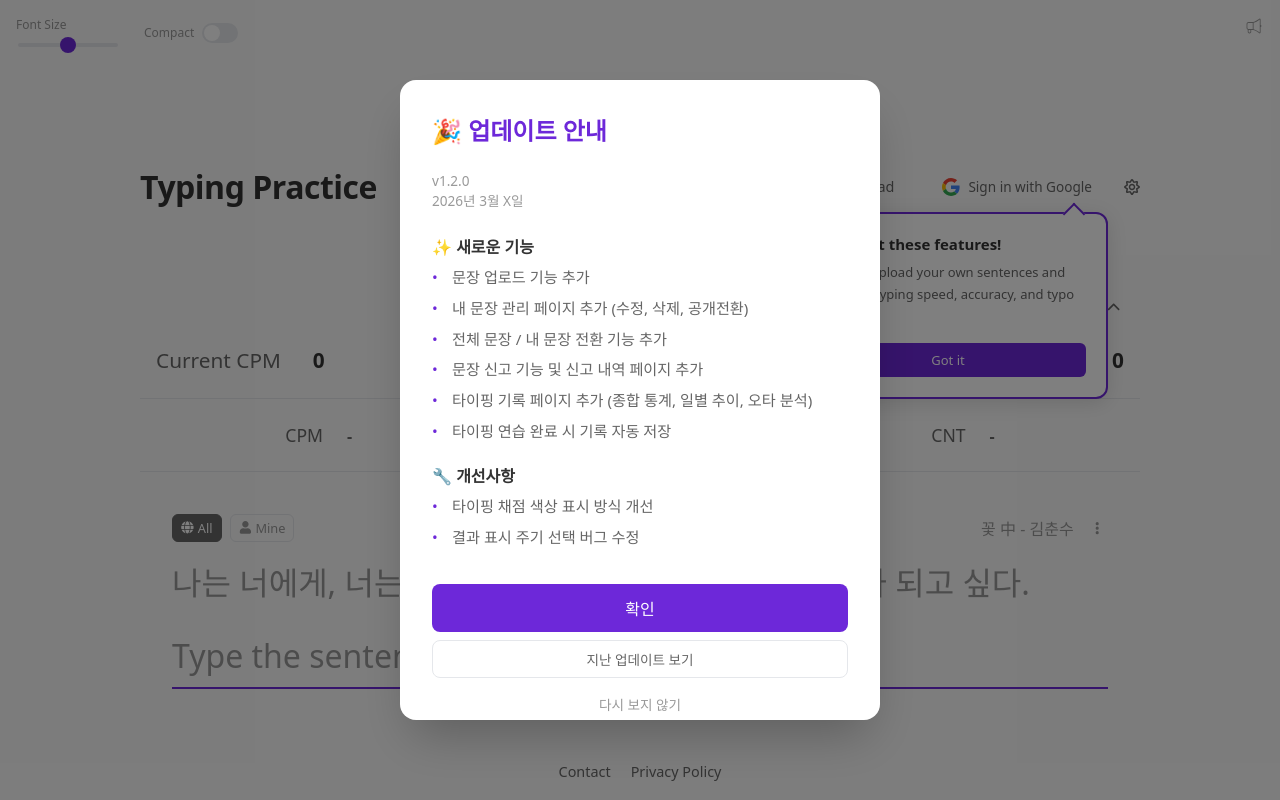
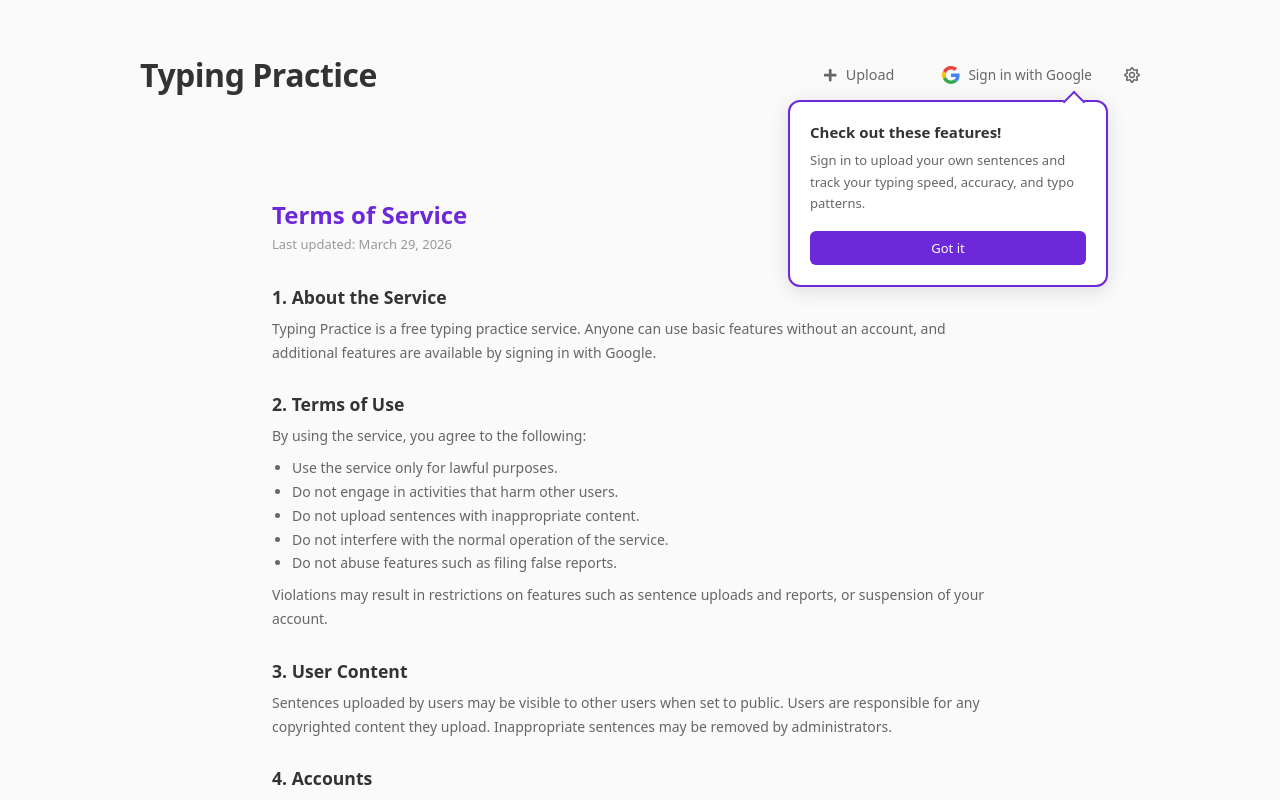
Before and after one commit to HongnamKim/typing-practice, a React (Vite) app in the folder tp-react/: page /terms in a window 1280 px wide. Before the commit this address led to /. Built offline with nearby package versions, Linux system fonts and the light colour scheme; no server answers.

Commit message:
feat: 서비스 이용약관 페이지 추가
- /terms 라우트 및 이용약관 페이지 (한국어/영어 전환)
- 악의적 활동 시 기능 제한/계정 정지 제재 조항 포함
- Contact 영역에 Terms 링크 추가

```diff
--- a/tp-react/src/App.jsx
+++ b/tp-react/src/App.jsx
@@ -14,6 +14,7 @@ import MyQuotes from "./pages/MyQuotes/MyQuotes";
 import MyReports from "./pages/MyReports/MyReports";
 import Stats from "./pages/Stats/Stats";
 import PrivacyPolicy from "./pages/PrivacyPolicy/PrivacyPolicy";
+import TermsOfService from "./pages/TermsOfService/TermsOfService";
 import {Analytics} from "@vercel/analytics/react";
 
 function App() {
@@ -32,6 +33,7 @@ function App() {
                   <Route path="/quote/report" element={<MyReports />} />
                   <Route path="/stats" element={<Stats />} />
                   <Route path="/privacy" element={<PrivacyPolicy />} />
+                  <Route path="/terms" element={<TermsOfService />} />
                   <Route path="*" element={<Navigate to="/" replace />} />
                 </Routes>
                 <Contact />
--- a/tp-react/src/components/AppDiv/AppDiv.jsx
+++ b/tp-react/src/components/AppDiv/AppDiv.jsx
@@ -7,7 +7,7 @@ const AppDiv = ({ children }) => {
   const location = useLocation();
 
   // 상단 여백이 필요 없는 페이지
-  const isCompactPage = location.pathname.startsWith('/quote/') || location.pathname === '/stats' || location.pathname === '/privacy';
+  const isCompactPage = location.pathname.startsWith('/quote/') || location.pathname === '/stats' || location.pathname === '/privacy' || location.pathname === '/terms';
 
   return (
     <div className={`background ${isDark ? "dark" : ""} ${isCompactPage ? "compact" : ""}`}>
--- a/tp-react/src/components/Contact/Contact.jsx
+++ b/tp-react/src/components/Contact/Contact.jsx
@@ -18,6 +18,9 @@ const Contact = () => {
       <Link to="/privacy" className={`contact ${isDark && "dark"}`}>
         Privacy Policy
       </Link>
+      <Link to="/terms" className={`contact ${isDark && "dark"}`}>
+        Terms
+      </Link>
     </div>
   );
 };
--- /dev/null
+++ b/tp-react/src/pages/TermsOfService/TermsOfService.css
@@ -0,0 +1,80 @@
+.terms-container {
+    width: 80%;
+    max-width: 800px;
+    min-width: 600px;
+    margin: 0 auto;
+    padding: 2rem;
+}
+
+.terms-title {
+    font-size: 1.5rem;
+    font-weight: 600;
+    color: var(--color-primary);
+    margin: 0 0 0.25rem 0;
+}
+
+.terms-updated {
+    font-size: 0.8125rem;
+    color: var(--color-text-placeholder);
+    margin: 0 0 2rem 0;
+}
+
+.terms-section {
+    margin-bottom: 1.75rem;
+}
+
+.terms-section h2 {
+    font-size: 1.1rem;
+    font-weight: 600;
+    color: var(--color-text);
+    margin: 0 0 0.5rem 0;
+}
+
+.terms-section p {
+    font-size: 0.875rem;
+    line-height: 1.7;
+    color: var(--color-text-muted);
+    margin: 0 0 0.5rem 0;
+}
+
+.terms-section ul {
+    margin: 0.25rem 0 0.5rem 1.25rem;
+    padding: 0;
+}
+
+.terms-section li {
+    font-size: 0.875rem;
+    line-height: 1.7;
+    color: var(--color-text-muted);
+}
+
+.terms-section a {
+    color: var(--color-primary);
+    text-decoration: none;
+}
+
+.terms-section a:hover {
+    text-decoration: underline;
+}
+
+.terms-footer {
+    margin-top: 1.75rem;
+    display: flex;
+    justify-content: center;
+}
+
+.terms-back-btn {
+    padding: 0.75rem 2rem;
+    border: 1px solid var(--color-border);
+    border-radius: 0.5rem;
+    background-color: transparent;
+    color: var(--color-text-muted);
+    font-size: 1rem;
+    cursor: pointer;
+    transition: all 0.2s;
+}
+
+.terms-back-btn:hover {
+    background-color: var(--color-bg-secondary);
+    color: var(--color-text);
+}
--- /dev/null
+++ b/tp-react/src/pages/TermsOfService/TermsOfService.jsx
@@ -0,0 +1,105 @@
+import {useNavigate} from 'react-router-dom';
+import {useTheme} from '../../Context/ThemeContext';
+import './TermsOfService.css';
+
+const isKorean = navigator.language.startsWith('ko');
+
+function TermsOfService() {
+    const navigate = useNavigate();
+    const {isDark} = useTheme();
+
+    return (
+        <div className={`terms-container ${isDark ? 'dark' : ''}`}>
+            <h1 className="terms-title">{isKorean ? '서비스 이용약관' : 'Terms of Service'}</h1>
+            <p className="terms-updated">{isKorean ? '최종 수정일: 2026년 3월 29일' : 'Last updated: March 29, 2026'}</p>
+
+            <section className="terms-section">
+                <h2>{isKorean ? '1. 서비스 소개' : '1. About the Service'}</h2>
+                <p>
+                    {isKorean
+                        ? 'Typing Practice는 무료로 제공되는 타이핑 연습 서비스입니다. 누구나 회원가입 없이 기본 기능을 이용할 수 있으며, Google 로그인을 통해 추가 기능을 이용할 수 있습니다.'
+                        : 'Typing Practice is a free typing practice service. Anyone can use basic features without an account, and additional features are available by signing in with Google.'}
+                </p>
+            </section>
+
+            <section className="terms-section">
+                <h2>{isKorean ? '2. 이용 조건' : '2. Terms of Use'}</h2>
+                <p>{isKorean ? '서비스를 이용함으로써 다음 사항에 동의합니다:' : 'By using the service, you agree to the following:'}</p>
+                <ul>
+                    <li>{isKorean ? '서비스를 합법적인 목적으로만 사용합니다.' : 'Use the service only for lawful purposes.'}</li>
+                    <li>{isKorean ? '다른 사용자에게 피해를 주는 행위를 하지 않습니다.' : 'Do not engage in activities that harm other users.'}</li>
+                    <li>{isKorean ? '부적절한 내용의 문장을 업로드하지 않습니다.' : 'Do not upload sentences with inappropriate content.'}</li>
+                    <li>{isKorean ? '서비스의 정상적인 운영을 방해하지 않습니다.' : 'Do not interfere with the normal operation of the service.'}</li>
+                    <li>{isKorean ? '허위 신고 등 기능을 악용하지 않습니다.' : 'Do not abuse features such as filing false reports.'}</li>
+                </ul>
+                <p>
+                    {isKorean
+                        ? '위 사항을 위반하는 경우 문장 업로드, 신고 등의 기능 이용이 제한되거나 계정이 정지될 수 있습니다.'
+                        : 'Violations may result in restrictions on features such as sentence uploads and reports, or suspension of your account.'}
+                </p>
+            </section>
+
+            <section className="terms-section">
+                <h2>{isKorean ? '3. 사용자 콘텐츠' : '3. User Content'}</h2>
+                <p>
+                    {isKorean
+                        ? '사용자가 업로드한 문장은 공개 설정 시 다른 사용자에게 노출될 수 있습니다. 저작권이 있는 문장을 업로드하는 경우 그에 대한 책임은 업로드한 사용자에게 있습니다. 부적절한 문장은 관리자에 의해 삭제될 수 있습니다.'
+                        : 'Sentences uploaded by users may be visible to other users when set to public. Users are responsible for any copyrighted content they upload. Inappropriate sentences may be removed by administrators.'}
+                </p>
+            </section>
+
+            <section className="terms-section">
+                <h2>{isKorean ? '4. 계정' : '4. Accounts'}</h2>
+                <p>
+                    {isKorean
+                        ? 'Google OAuth를 통해 로그인하며, 별도의 비밀번호를 저장하지 않습니다. 계정 삭제를 원하시면 문의해 주세요.'
+                        : 'You sign in through Google OAuth, and we do not store any passwords. If you wish to delete your account, please contact us.'}
+                </p>
+            </section>
+
+            <section className="terms-section">
+                <h2>{isKorean ? '5. 서비스 변경 및 중단' : '5. Service Changes and Termination'}</h2>
+                <p>
+                    {isKorean
+                        ? '서비스는 사전 공지 없이 변경되거나 중단될 수 있습니다. 무료 서비스이므로 서비스 중단으로 인한 책임을 지지 않습니다.'
+                        : 'The service may be changed or discontinued without prior notice. As a free service, we are not liable for any service interruptions.'}
+                </p>
+            </section>
+
+            <section className="terms-section">
+                <h2>{isKorean ? '6. 면책 조항' : '6. Disclaimer'}</h2>
+                <p>
+                    {isKorean
+                        ? '서비스는 "있는 그대로" 제공되며, 명시적이거나 묵시적인 어떠한 보증도 하지 않습니다. 서비스 이용으로 인해 발생하는 손해에 대해 책임을 지지 않습니다.'
+                        : 'The service is provided "as is" without any warranties, express or implied. We are not liable for any damages arising from the use of the service.'}
+                </p>
+            </section>
+
+            <section className="terms-section">
+                <h2>{isKorean ? '7. 약관 변경' : '7. Changes to These Terms'}</h2>
+                <p>
+                    {isKorean
+                        ? '이 약관은 수시로 업데이트될 수 있습니다. 변경 사항은 이 페이지에 수정 날짜와 함께 반영됩니다.'
+                        : 'These terms may be updated from time to time. Changes will be reflected on this page with an updated date.'}
+                </p>
+            </section>
+
+            <section className="terms-section">
+                <h2>{isKorean ? '8. 문의' : '8. Contact'}</h2>
+                <p>
+                    {isKorean
+                        ? <>서비스 이용에 관한 문의는 <a href="https://open.kakao.com/o/sMHDrAog" target="_blank" rel="noopener noreferrer">카카오톡</a>으로 연락해 주세요.</>
+                        : <>For inquiries about the service, please contact us at <a href="https://open.kakao.com/o/sMHDrAog" target="_blank" rel="noopener noreferrer">KakaoTalk</a>.</>}
+                </p>
+            </section>
+
+            <div className="terms-footer">
+                <button className="terms-back-btn" onClick={() => navigate('/')}>
+                    {isKorean ? '돌아가기' : 'Back'}
+                </button>
+            </div>
+        </div>
+    );
+}
+
+export default TermsOfService;
```
